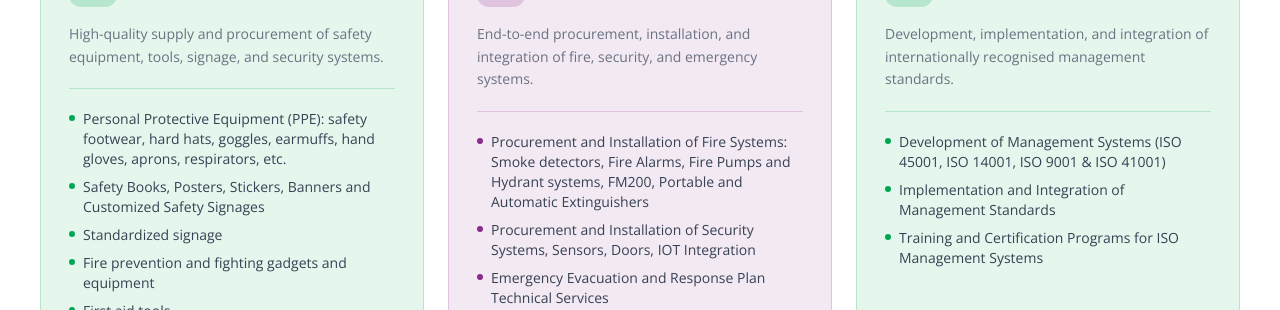
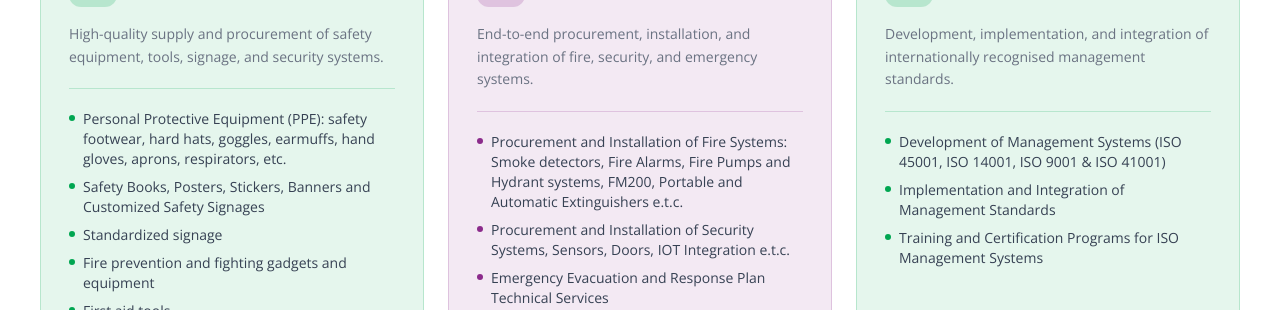
Before and after one commit to mrseewhy/tabhseservices, a React (Vite) app: page /services in a window 1280 px wide. Shown: the part 1440-1750 px from the top of the page. Built offline with nearby package versions, Linux system fonts and the light colour scheme; a web font is replaced by a local one.

Commit message:
space btw hero buttons chnaged

```diff
--- a/src/components/Hero.tsx
+++ b/src/components/Hero.tsx
@@ -102,7 +102,7 @@ const Hero = () => {
                         safety culture, environmental sustainability, and compliance excellence —
                         from policy to practice.
                     </p>
-                    <div className="mt-8 flex flex-wrap gap-4">
+                    <div className="mt-8 flex flex-wrap gap-12">
                         <LinkButton
                             color="bg-(--my-green) text-white hover:bg-green-700"
                             to="/about-us"
--- a/src/components/ServiceCard.tsx
+++ b/src/components/ServiceCard.tsx
@@ -2,7 +2,7 @@ import type { ReactNode } from 'react';
 
 const ServiceCard = ({ title, description, icon }: { title: string, description: string, icon: ReactNode }) => {
     return (
-        <div className="border border-(--my-purple) p-8 rounded-3xl flex flex-col gap-4 rounded-bl-[70px] h-[250px] sm:h-[370px] lg:h-[350px] xl:h-[280px]">
+        <div className="border border-(--my-purple) p-8 rounded-3xl flex flex-col gap-4 rounded-bl-[70px] h-[300px] sm:h-[370px] lg:h-[350px] xl:h-[280px]">
             <div className="w-12 h-12 grid place-items-center rounded-lg bg-[#ffbbff] text-(--my-purple)">
                 {icon}
             </div>
--- a/src/pages/Services.tsx
+++ b/src/pages/Services.tsx
@@ -368,8 +368,8 @@ const services = [
         title: "Technical Services",
         description: "End-to-end procurement, installation, and integration of fire, security, and emergency systems.",
         items: [
-            "Procurement and Installation of Fire Systems: Smoke detectors, Fire Alarms, Fire Pumps and Hydrant systems, FM200, Portable and Automatic Extinguishers",
-            "Procurement and Installation of Security Systems, Sensors, Doors, IOT Integration",
+            "Procurement and Installation of Fire Systems: Smoke detectors, Fire Alarms, Fire Pumps and Hydrant systems, FM200, Portable and Automatic Extinguishers e.t.c.",
+            "Procurement and Installation of Security Systems, Sensors, Doors, IOT Integration e.t.c.",
             "Emergency Evacuation and Response Plan Technical Services",
         ],
     },
```
